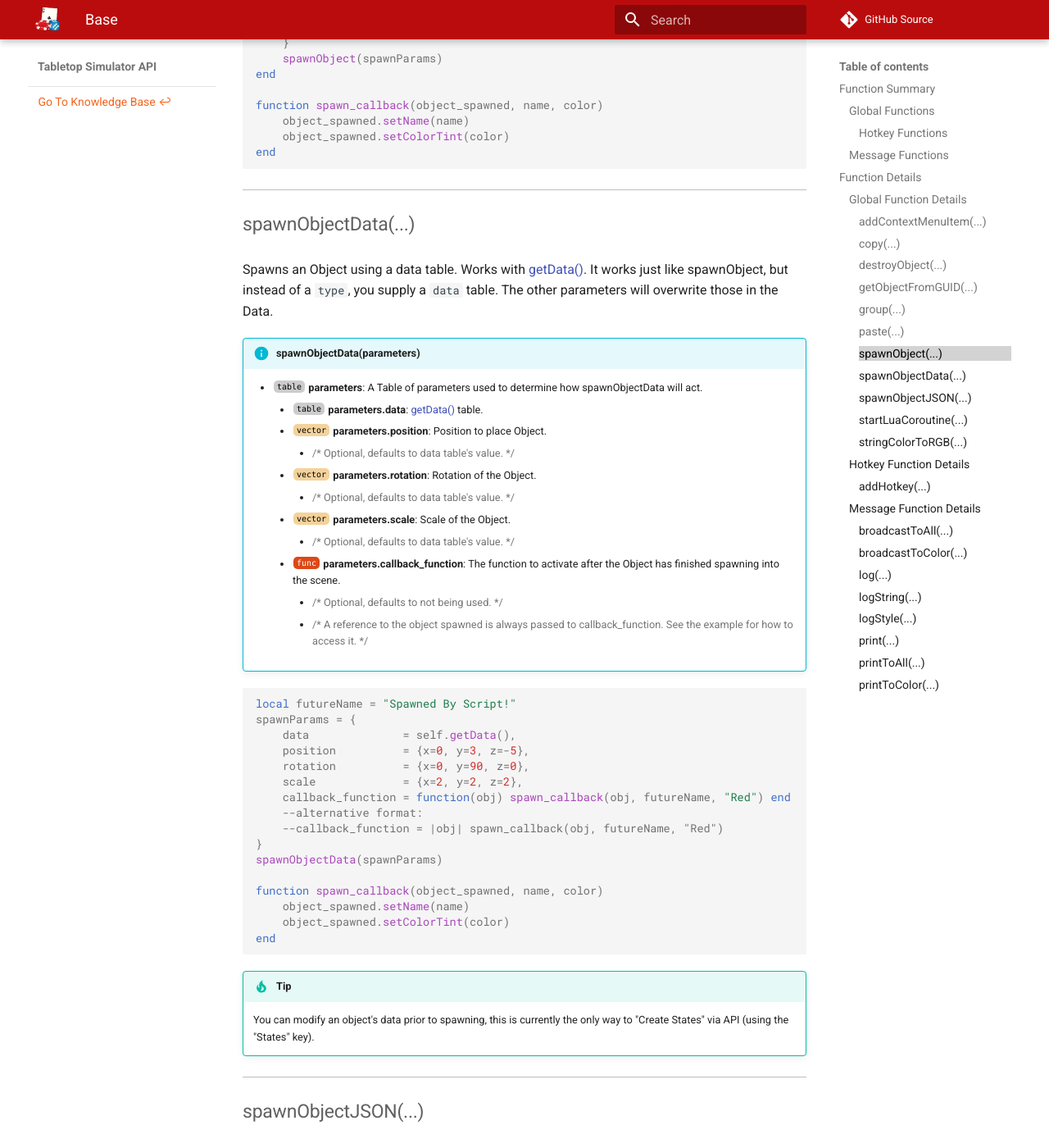
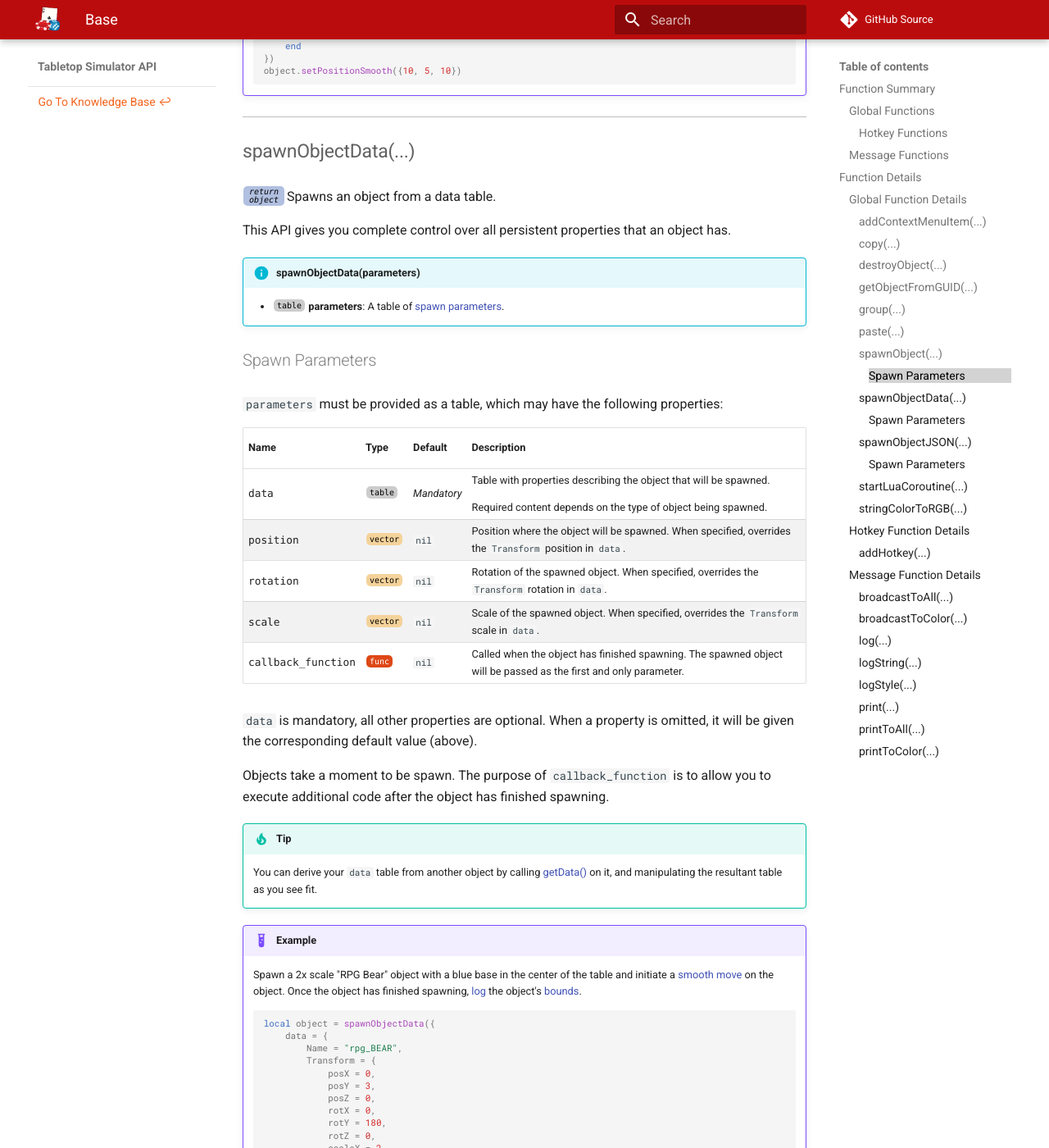
Before and after one commit to Berserk-Games/Tabletop-Simulator-API, an MkDocs documentation site: the page built from docs/base.md, in a window 1280 px wide and 1400 px high, scrolled down 6683 px. Shown: the whole window at 82% size. Built offline with MkDocs 1.6.1 and Material for MkDocs 9.7.7, drawn with Linux system fonts in a browser that asks for light colours; comment, search, counter and statistics services are not loaded; some of the changed text lies outside the part shown.

Commit message:
Overhauled spawnObject*(...) APIs.
Addresses https://tabletopsimulator.nolt.io/662

````diff
--- a/docs/base.md
+++ b/docs/base.md
@@ -24,9 +24,9 @@
 group([<span class="tag tab"></span>](types.md) objects) | Groups objects together, like how the ++G++ key does for players. | [<span class="ret tab"></span>](types.md) | [:i:](#group)
 paste([<span class="tag tab"></span>](types.md) parameters) | Pastes Objects in-game that were copied to the in-game clipboard. Works with [copy(...)](#copy). | [<span class="ret tab"></span>](types.md) | [:i:](#paste)
 setLookingForPlayers([<span class="tag boo"></span>](types.md) lfp) {: #setlookingforplayers data-toc-label="setLookingForPlayers(...)" data-toc-child-of="global-function-details" } | Enables/disables looking for group. This is visible in the server browsers, indicating if you are recruiting for a game. | [<span class="ret boo"></span>](types.md) |
-spawnObject([<span class="tag tab"></span>](types.md) parameters) | Spawns an Object. See [Built-in](built-in-object.md) and [Custom](custom-game-objects.md) Spawnable Object pages for further details. | [<span class="ret obj"></span>](types.md) | [:i:](#spawnobject)
-spawnObjectData([<span class="tag tab"></span>](types.md) parameters) | Spawns an Object using a data table. Works with [getData()](object.md#getdata). | [<span class="ret obj"></span>](types.md) | [:i:](#spawnobjectdata)
-spawnObjectJSON([<span class="tag tab"></span>](types.md) parameters) | Spawns an Object using a JSON string. Works with [getJSON()](object.md#getjson). | [<span class="ret obj"></span>](types.md) | [:i:](#spawnobjectjson)
+spawnObject([<span class="tag tab"></span>](types.md) parameters) | Spawns an object. | [<span class="ret obj"></span>](types.md) | [:i:](#spawnobject)
+spawnObjectData([<span class="tag tab"></span>](types.md) parameters) | Spawns an object from a data table. | [<span class="ret obj"></span>](types.md) | [:i:](#spawnobjectdata)
+spawnObjectJSON([<span class="tag tab"></span>](types.md) parameters) | Spawns an object from a JSON string. | [<span class="ret obj"></span>](types.md) | [:i:](#spawnobjectjson)
 startLuaCoroutine([<span class="tag obj"></span>](types.md) function_owner, [<span class="tag str"></span>](types.md) function_name) | Start a coroutine. | [<span class="ret boo"></span>](types.md) | [:i:](#startluacoroutine)
 stringColorToRGB([<span class="tag str"></span>](types.md) player_color) | Converts a [Player Color](player/colors.md) string into a Color Table for tinting. | [<span class="ret col"></span>](types.md#color) | [:i:](#stringcolortorgb)
 
@@ -185,143 +185,188 @@
 
 ####spawnObject(...)
 
-[<span class="ret obj"></span>](types.md) Spawns an Object. See [Built-in](built-in-object.md) and [Custom](custom-game-objects.md) Spawnable Objects pages for details of specific spawnable objects.
+[<span class="ret obj"></span>](types.md) Spawns an object.
 
-If you are spawning a **custom Object**, you should call [setCustomObject](object.md#setcustomobject) immediately after spawnObject to set its custom properties.
+Refer to the spawnable [Built-in Object](built-in-object.md) and [Custom Object](custom-game-objects.md) pages for
+details about the types of objects that can be spawned.
 
-!!!tip
-	Spawned Objects take a moment to be physically spawned into the game. The purpose of the callback functionality is to allow you to run additional actions after the Object has been initiated fully into the instance. You can also add a delay after spawning using a [Wait](wait.md) function.
+If you are spawning a [Custom Object](custom-game-objects.md), you should immediately call
+[setCustomObject(...)](object.md#setcustomobject) on the object returned from `spawnObject(...)`.
 
 !!!info "spawnObject(parameters)"
-	* [<span class="tag tab"></span>](types.md) **parameters**: A Table of parameters used to determine how spawnObject will act.
-		* [<span class="tag str"></span>](types.md) **parameters.type**: [Built-in](built-in-object.md) or [Custom](custom-game-objects.md) Game Object name.
-		* [<span class="tag vec"></span>](types.md#vector) **parameters.position**: Position to place Object.
-			* {>>Optional, defaults to {x=0, y=3, z=0}.<<}
-		* [<span class="tag vec"></span>](types.md#vector) **parameters.rotation**: Rotation of the Object.
-			* {>>Optional, defaults to {x=0, y=0, z=0}<<}
-		* [<span class="tag vec"></span>](types.md#vector) **parameters.scale**: Scale of the Object.
-			* {>>Optional, defaults to {x=1, y=1, z=1}<<}
-		* [<span class="tag boo"></span>](types.md) **parameters.sound**: If the spawned Object noise is played.
-			* {>>Optional, defaults to true.<<}
-		* [<span class="tag boo"></span>](types.md) **parameters.snap_to_grid**: If snap-to-grid is active on the Object.
-			* {>>Optional, defaults to false.<<}
-		* [<span class="tag fun"></span>](types.md#function) **parameters.callback_function**: The function to activate after the Object has finished spawning into the scene.
-			* {>>Optional, defaults to not being used.<<}
-			* {>>A reference to the object spawned is always passed to callback_function. See the example for how to access it.<<}
+	* [<span class="tag tab"></span>](types.md) **parameters**: A table of [spawn parameters](#spawnobject-spawn-parameters).
 
+##### Spawn Parameters {: #spawnobject-spawn-parameters data-toc-omit }
 
-``` Lua
-function onLoad()
-	futureName = "Spawned By Script!"
-	spawnParams = {
+`parameters` must be provided as a table, which may have the following properties:
+
+Name | Type | Default | Description
+-- | -- | -- | --
+type | [<span class="tag str"></span>](types.md) | _Mandatory_ | [Built-in](built-in-object.md) or [Custom Game Object](custom-game-objects.md) name.
+position | [<span class="tag vec"></span>](types.md) | <nobr>`{0, 0, 0}`</nobr> | Position where the object will be spawned.
+rotation | [<span class="tag vec"></span>](types.md) | <nobr>`{0, 0, 0}`</nobr>  | Rotation of the spawned object.
+scale | [<span class="tag vec"></span>](types.md) | <nobr>`{1, 1, 1}`</nobr>  | Scale of the spawned object.
+sound | [<span class="tag boo"></span>](types.md) | `true`  | Whether a sound will be played as the object spawns.
+snap_to_grid | [<span class="tag boo"></span>](types.md) | `false` | Whether upon spawning, the object will snap to nearby grid lines (or snap points).
+callback_function | [<span class="tag fun"></span>](types.md) | `nil` | Called when the object has finished spawning. The spawned object will be passed as the first and only parameter.
+
+`type` is mandatory, all other properties are optional. When a property is omitted, it will be given the corresponding
+default value (above).
+
+Objects take a moment to be spawn. The purpose of `callback_function` is to allow you to execute additional code after
+the object has finished spawning.
+
+!!!example
+	Spawn (with sound disabled) a 2x scale "RPG Bear" object in the center of the table and initiate a
+	[smooth move](object.md#setpositionsmooth) on the object. Once the object has finished spawning, [log](#log) the
+	object's [bounds](object.md#getbounds).
+	```lua
+	local object = spawnObject({
 		type = "rpg_BEAR",
-		position          = {x=0, y=3, z=-5},
-		rotation          = {x=0, y=90, z=0},
-		scale             = {x=2, y=2, z=2},
-		sound             = false,
-		snap_to_grid      = true,
-		callback_function = function(obj) spawn_callback(obj, "Bear", "Green") end
-	}
-	spawnObject(spawnParams)
-end
-
-function spawn_callback(object_spawned, name, color)
-	object_spawned.setName(name)
-	object_spawned.setColorTint(color)
-end
-```
+		position = {0, 3, 0},
+		scale = {2, 2, 2},
+		sound = false,
+		callback_function = function(spawned_object)
+			log(spawned_object.getBounds())
+		end
+	})
+	object.setPositionSmooth({10, 5, 10})
+	```
 
 ---
 
 
 ####spawnObjectData(...)
 
-Spawns an Object using a data table. Works with [getData()](object.md#getdata). It works just like spawnObject, but instead of a `type`, you supply a `data` table. The other parameters will overwrite those in the Data.
+[<span class="ret obj"></span>](types.md) Spawns an object from a data table.
+
+This API gives you complete control over all persistent properties that an object has.
 
 !!!info "spawnObjectData(parameters)"
-	* [<span class="tag tab"></span>](types.md) **parameters**: A Table of parameters used to determine how spawnObjectData will act.
-		* [<span class="tag tab"></span>](types.md) **parameters.data**: [getData()](object.md#getdata) table.
-		* [<span class="tag vec"></span>](types.md#vector) **parameters.position**: Position to place Object.
-			* {>>Optional, defaults to data table's value.<<}
-		* [<span class="tag vec"></span>](types.md#vector) **parameters.rotation**: Rotation of the Object.
-			* {>>Optional, defaults to data table's value.<<}
-		* [<span class="tag vec"></span>](types.md#vector) **parameters.scale**: Scale of the Object.
-			* {>>Optional, defaults to data table's value.<<}
-		* [<span class="tag fun"></span>](types.md#function) **parameters.callback_function**: The function to activate after the Object has finished spawning into the scene.
-			* {>>Optional, defaults to not being used.<<}
-			* {>>A reference to the object spawned is always passed to callback_function. See the example for how to access it.<<}
+	* [<span class="tag tab"></span>](types.md) **parameters**: A table of [spawn parameters](#spawnobjectdata-spawn-parameters).
 
-``` Lua
-local futureName = "Spawned By Script!"
-spawnParams = {
-    data              = self.getData(),
-    position          = {x=0, y=3, z=-5},
-    rotation          = {x=0, y=90, z=0},
-    scale             = {x=2, y=2, z=2},
-    callback_function = function(obj) spawn_callback(obj, futureName, "Red") end
-    --alternative format:
-    --callback_function = |obj| spawn_callback(obj, futureName, "Red")
-}
-spawnObjectData(spawnParams)
+##### Spawn Parameters {: #spawnobjectdata-spawn-parameters data-toc-omit }
 
-function spawn_callback(object_spawned, name, color)
-	object_spawned.setName(name)
-	object_spawned.setColorTint(color)
-end
-```
+`parameters` must be provided as a table, which may have the following properties:
+
+Name | Type | Default | Description
+-- | -- | -- | --
+data | [<span class="tag tab"></span>](types.md) | _Mandatory_ | <p>Table with properties describing the object that will be spawned.</p><p>Required content depends on the type of object being spawned.</p>
+position | [<span class="tag vec"></span>](types.md) | `nil` | Position where the object will be spawned. When specified, overrides the `Transform` position in `data`.
+rotation | [<span class="tag vec"></span>](types.md) | `nil`  | Rotation of the spawned object. When specified, overrides the `Transform` rotation in `data`.
+scale | [<span class="tag vec"></span>](types.md) | `nil`  | Scale of the spawned object. When specified, overrides the `Transform` scale in `data`.
+callback_function | [<span class="tag fun"></span>](types.md) | `nil` | Called when the object has finished spawning. The spawned object will be passed as the first and only parameter.
+
+`data` is mandatory, all other properties are optional. When a property is omitted, it will be given the corresponding
+default value (above).
+
+Objects take a moment to be spawn. The purpose of `callback_function` is to allow you to execute additional code after
+the object has finished spawning.
 
 !!!tip
-    You can modify an object's data prior to spawning, this is currently the only way to "Create States" via API (using the "States" key).
+	You can derive your `data` table from another object by calling [getData()](object.md#getdata) on it, and
+	manipulating the resultant table as you see fit.
+
+!!!example
+	Spawn a 2x scale "RPG Bear" object with a blue base in the center of the table and initiate a
+	[smooth move](object.md#setpositionsmooth) on the object. Once the object has finished spawning, [log](#log) the
+	object's [bounds](object.md#getbounds).
+	```lua
+	local object = spawnObjectData({
+		data = {
+			Name = "rpg_BEAR",
+			Transform = {
+				posX = 0,
+				posY = 3,
+				posZ = 0,
+				rotX = 0,
+				rotY = 180,
+				rotZ = 0,
+				scaleX = 2,
+				scaleY = 2,
+				scaleZ = 2
+			},
+			ColorDiffuse = {
+				r = 0.3,
+				g = 0.5,
+				b = 0.8
+			}
+		},
+		callback_function = function(spawned_object)
+			log(spawned_object.getBounds())
+		end
+	})
+	object.setPositionSmooth({10, 5, 10})
+	```
 
 ---
 
 
 ####spawnObjectJSON(...)
 
-Spawns an Object using a JSON string. Works with [getJSON()](object.md#getjson). It works just like spawnObject, but instead of a `type`, you supply a `json` string. The other parameters will overwrite those in the JSON.
+[<span class="ret obj"></span>](types.md) Spawns an object from a JSON string.
+
+This API gives you complete control over all persistent properties that an object has.
 
 !!!tip
-	Spawned Objects take a moment to be physically spawned into the game. The purpose of the callback functionality is to allow you to run additional actions after the Object has been initiated fully into the instance. You can also add a delay after spawning using a [Wait](wait.md) function.
+	Unless you've already got a JSON object string at your disposal then [spawnObjectData(...)](#spawnobjectdata) is the
+	preferred API as it's less resource intensive.
 
 !!!info "spawnObjectJSON(parameters)"
-	* [<span class="tag tab"></span>](types.md) **parameters**: A Table of parameters used to determine how spawnObjectJSON will act.
-		* [<span class="tag str"></span>](types.md) **parameters.json**: [getJSON()](object.md#getjson) string.
-		* [<span class="tag vec"></span>](types.md#vector) **parameters.position**: Position to place Object.
-			* {>>Optional, defaults to JSON's value.<<}
-		* [<span class="tag vec"></span>](types.md#vector) **parameters.rotation**: Rotation of the Object.
-			* {>>Optional, defaults to JSON's value.<<}
-		* [<span class="tag vec"></span>](types.md#vector) **parameters.scale**: Scale of the Object.
-			* {>>Optional, defaults to JSON's value.<<}
-		* [<span class="tag fun"></span>](types.md#function) **parameters.callback_function**: The function to activate after the Object has finished spawning into the scene.
-			* {>>Optional, defaults to not being used.<<}
-			* {>>A reference to the object spawned is always passed to callback_function. See the example for how to access it.<<}
+	* [<span class="tag tab"></span>](types.md) **parameters**: A table of [spawn parameters](#spawnobjectjson-spawn-parameters).
 
-``` Lua
-function onLoad()
-	futureName = "Spawned By Script!"
-	spawnParams = {
-		json              = self.getJSON(),
-		position          = {x=0, y=3, z=-5},
-		rotation          = {x=0, y=90, z=0},
-		scale             = {x=2, y=2, z=2},
-		sound             = false,
-		snap_to_grid      = true,
-		callback_function = function(obj) spawn_callback(obj, futureName, "Red") end
-		--alternative format:
-		--callback_function = |obj| spawn_callback(obj, futureName, "Red")
-	}
-	spawnObject(spawnParams)
-end
+##### Spawn Parameters {: #spawnobjectjson-spawn-parameters data-toc-omit }
 
-function spawn_callback(object_spawned, name, color)
-	object_spawned.setName(name)
-	object_spawned.setColorTint(color)
-end
-```
+`parameters` must be provided as a table, which may have the following properties:
+
+Name | Type | Default | Description
+-- | -- | -- | --
+json | [<span class="tag str"></span>](types.md) | _Mandatory_ | <p>JSON string describing the object that will be spawned.</p><p>Required content depends on the type of object being spawned.</p>
+position | [<span class="tag vec"></span>](types.md) | `nil` | Position where the object will be spawned. When specified, overrides the `Transform` position in `json`.
+rotation | [<span class="tag vec"></span>](types.md) | `nil`  | Rotation of the spawned object. When specified, overrides the `Transform` rotation in `json`.
+scale | [<span class="tag vec"></span>](types.md) | `nil`  | Scale of the spawned object. When specified, overrides the `Transform` scale in `json`.
+callback_function | [<span class="tag fun"></span>](types.md) | `nil` | Called when the object has finished spawning. The spawned object will be passed as the first and only parameter.
+
+`json` is mandatory, all other properties are optional. When a property is omitted, it will be given the corresponding
+default value (above).
+
+Objects take a moment to be spawn. The purpose of `callback_function` is to allow you to execute additional code after
+the object has finished spawning.
+
+!!!example
+	Spawn a 2x scale "RPG Bear" object with a blue base in the center of the table and initiate a
+	[smooth move](object.md#setpositionsmooth) on the object. Once the object has finished spawning, [log](#log) the
+	object's [bounds](object.md#getbounds).
+	```lua
+	local object = spawnObjectJSON({
+		json = [[{
+			"Name": "rpg_BEAR",
+			"Transform": {
+				"posX": 0,
+				"posY": 3,
+				"posZ": 0,
+				"rotX": 0,
+				"rotY": 180,
+				"rotZ": 0,
+				"scaleX": 2,
+				"scaleY": 2,
+				"scaleZ": 2
+			},
+			"ColorDiffuse": {
+				"r": 0.3,
+				"g": 0.5,
+				"b": 0.8
+			}
+		}]],
+		callback_function = function(spawned_object)
+			log(spawned_object.getBounds())
+		end
+	})
+	object.setPositionSmooth({10, 5, 10})
+	```
+	The `[[`...`]]` syntax above [denotes a multi-line string](https://www.lua.org/pil/2.4.html).
 
 ---
-
-
 
 
 ####startLuaCoroutine(...)
@@ -392,6 +437,8 @@
         * [<span class="tag boo"></span>](types.md) **isKeyUp**: Whether this callback is being triggered in response to a hotkey being released.
 	* [<span class="tag boo"></span>](types.md) **triggerOnKeyUp**: Whether the `callback` is _also_ executed when the hotkey is released. The `callback` is always triggered when the hotkey is pressed.
         * {>>Optional, defaults to false.<<}
+
+
 
 Hotkey bindings do not prevent the behavior of Settings key bindings i.e. if ++R++ (shuffle by default) is assigned as a
 hotkey, the hotkey callback and the default shuffle behavior will both be executed whenever ++R++ is pressed.
````
